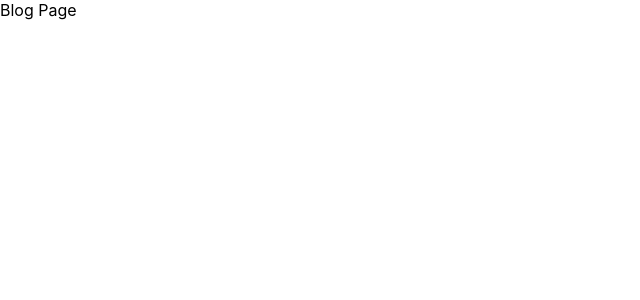
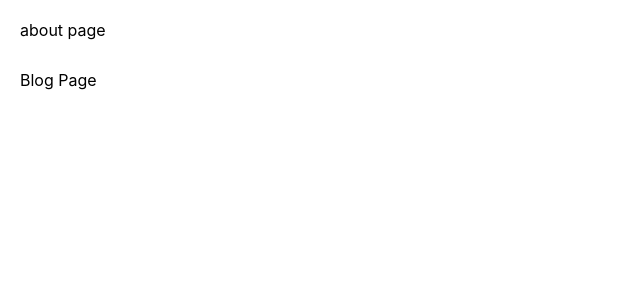
Before and after one commit to Nabeel-Chhipa/next.js-first-app, a Next.js app: page /blog in a window 1280 px wide. Shown: the top 300 px of the page, without its empty margins (0-640 px from the left). Built offline with nearby package versions, Linux system fonts and the light colour scheme.

Commit message:
use styled jsx

```diff
--- a/pages/about.js
+++ b/pages/about.js
@@ -1,9 +1,20 @@
-import React from 'react'
 
 const About = () => {
   return (
-    <div>about page</div>
-  )
-}
+    <>
+      <style jsx global>
+        {`
+          .title {
+            background-color: #fff;
+            color: #000;
+            padding: 10px;
+            margin: 10px
+            }
+          `}
+      </style>
+      <div className="title">about page</div>
+    </>
+  );
+};
 
-export default About
+export default About;
--- a/pages/blog.js
+++ b/pages/blog.js
@@ -1,8 +1,11 @@
-import React from 'react'
+import About from "./about"
 
 const Blog = () => {
   return (
-    <div>Blog Page</div>
+    <>
+    <About />
+    <div className="title">Blog Page</div>
+    </>
   )
 }
 
```
